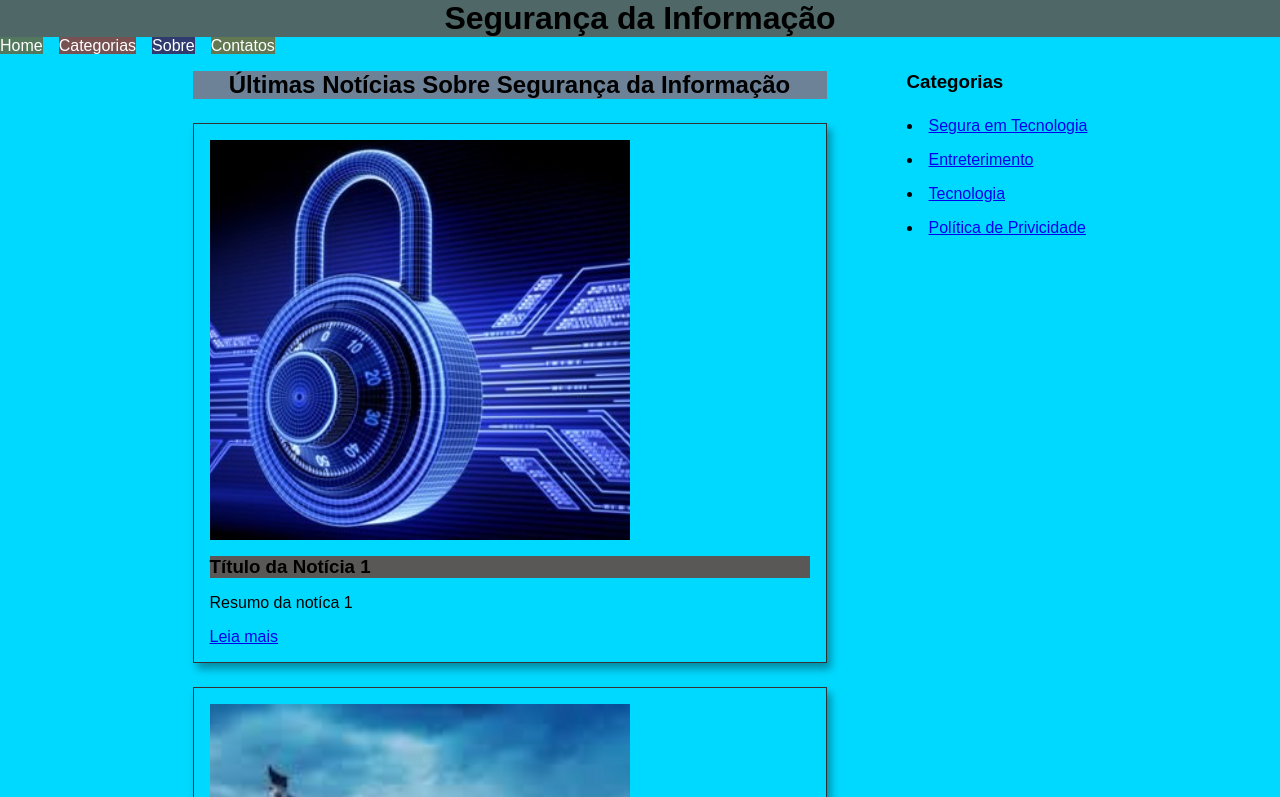
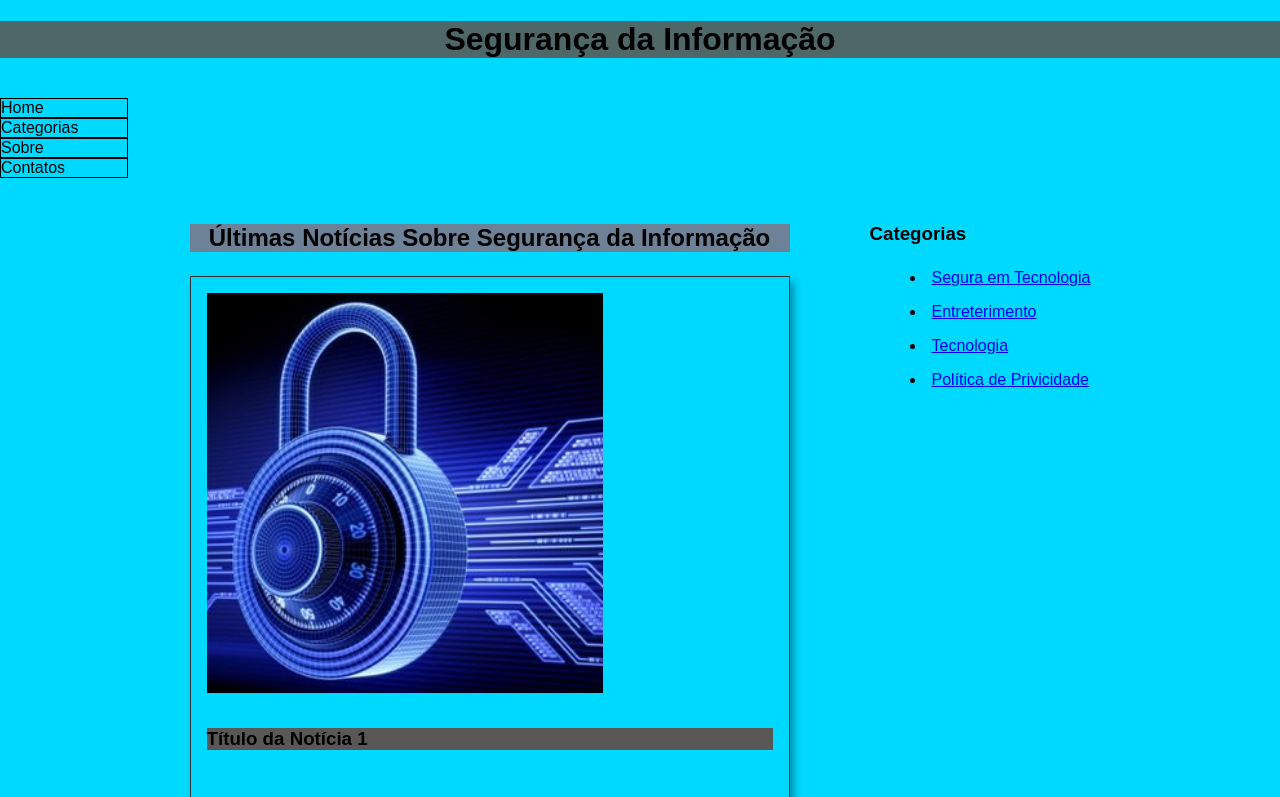
Before and after one commit to Alessandro500/site1, a plain HTML site: page index.html in a window 1280 px wide. Shown: the top 797 px of the page. Drawn offline with Linux system fonts and the light colour scheme.

Commit message:
Formatação 2

```diff
--- a/index.html
+++ b/index.html
@@ -8,22 +8,17 @@
 </head>
 <body style="background-color: rgb(0, 217, 255);">
     <h1 style="text-align: center;background-color: rgb(79, 103, 103);">Segurança da Informação</h1>
-    <nav>
-        <ul>
-            <li>
-                <a href="#" style="background-color: rgb(82, 120, 93);">Home</a>
-                <li>
-                    <a href="#" style="background-color: rgb(120, 82, 82);">Categorias</a>
-                </li>
-            <li>
-                <a href="#" style="background-color: rgb(47, 59, 111);">Sobre</a>
-            </li>
-            <li>
-                <a href="#" style="background-color: rgb(97, 120, 82);">Contatos</a>
-            </li>
-            </li>
-        </ul>
-    </nav>
+    <br>
+    <div class="container1">
+        <div class="home" style="border: solid 1px;"><a href="#" style="text-decoration: none;color: black;">Home</a></div>
+        <div class="conteg" style="border: solid 1px;"><a href="#" style="text-decoration: none;color: black;">Categorias</a></div>
+        <div class="sobre" style="border: solid 1px;"><a href="#" style="text-decoration: none;color: black;">Sobre</a></div>
+        <div class="cont" style="border: solid 1px;"><a href="#" style="text-decoration: none;color: black;">Contatos</a></div>
+    </div>
+    <br>
+    <br>
+    <br>
+    <br><br>
    </header>
    <main class="news-container">
     <section>
@@ -59,7 +54,7 @@
    </main>
    <footer>
     <p>Alessandro Aparecido Parente RA: 250242 &copy; 2023</p>
-    <img style="width: 50px padding: 50px" src="https://img.imageboss.me/qb-assets/cdn/logos/colorido/large/1594/logo_1489501027.png" alt="logo unipinhal">
+    <div class="foto"><img src="https://img.imageboss.me/qb-assets/cdn/logos/colorido/large/1594/logo_1489501027.png" alt="logo unipinhal"></div>
    </footer>
 
 </body>
--- a/style.css
+++ b/style.css
@@ -1,7 +1,11 @@
-* {
+body {
     padding:0;
     margin: 0;
     font-family: Arial ;
+    }
+
+    *{
+        box-sizing: border-box;
     }
 
    /* Cabeçalho*/
@@ -74,3 +78,27 @@
     height: 400px;
     background-color: #ffffff;
    }
+   .container1{
+    width: 10%;
+    float: left;
+   }
+   .home:hover{
+    background-color: yellow;
+    color: white;
+   }
+   .conteg:hover{
+    background-color: yellow;
+    color: white;
+   }
+   .sobre:hover{
+    background-color: yellow;
+    color: white;
+   }
+   .cont:hover{
+    background-color: yellow;
+    color: white;
+   }
+   .foto{
+    width: 70%;
+    height: 25%;
+   }
```
Also changed, not shown: imagens/fundo-de-tecnologia-do-circuito-da-placa-mae-em-gradiente-azul_53876-124645.avif (added).
